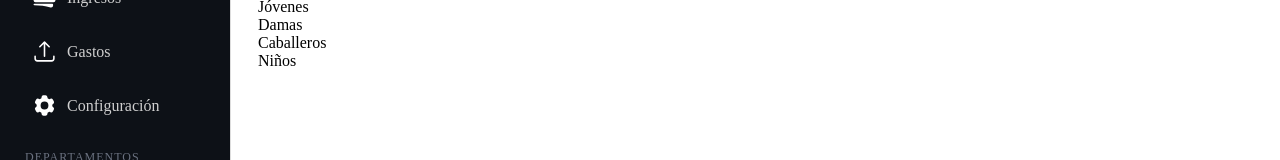
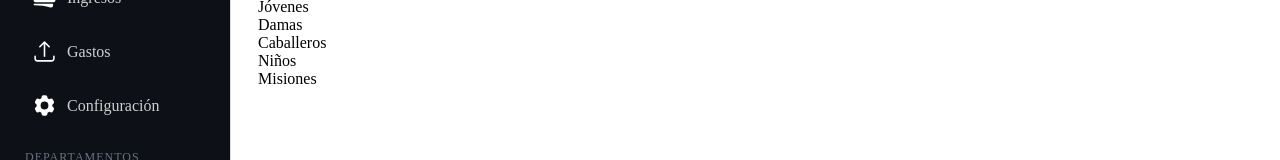
Before and after one commit to isramartin/Tesoria_IPUM, an Angular app: page /dashboard in a window 1280 px wide. Shown: the part 255-415 px from the top of the page. Built offline with nearby package versions, Linux system fonts and the light colour scheme.

Commit message:
fix dashboard

```diff
--- a/src/app/pages/dashboard/dashboard.html
+++ b/src/app/pages/dashboard/dashboard.html
@@ -8,4 +8,5 @@
   <div class="card">Damas</div>
   <div class="card">Caballeros</div>
   <div class="card">Niños</div>
+   <div class="card">Misiones</div>
 </div>
```
